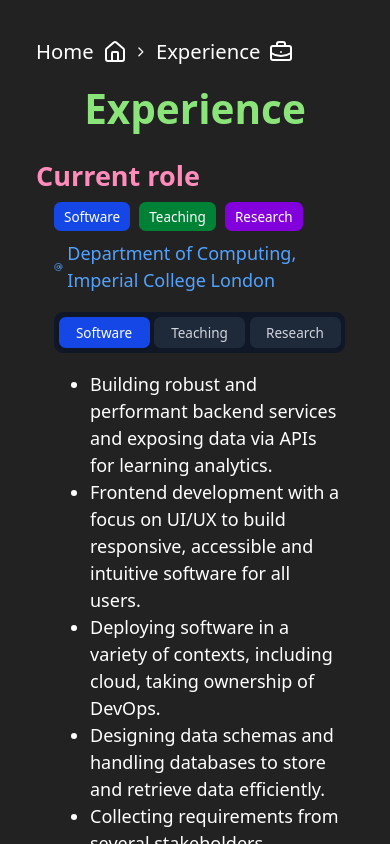
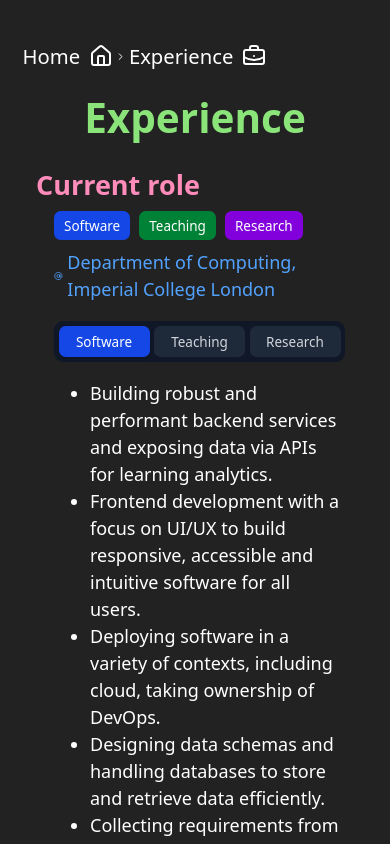
Before and after one commit to zaki-amin/zaki-amin.github.io, a Next.js app: page /experience in a window 390 px wide. Shown: the top 844 px of the page. Built offline with nearby package versions, Linux system fonts and the light colour scheme.

Commit message:
style: reduce breadcrumb size on mobile

```diff
--- a/src/myComponents/navigation/BreadcrumbWithIcon.tsx
+++ b/src/myComponents/navigation/BreadcrumbWithIcon.tsx
@@ -15,16 +15,16 @@ interface BreadcrumbWithIconProps {
 
 const BreadcrumbWithIcon: FC<BreadcrumbWithIconProps> = ({ icon }) => {
   return (
-    <Breadcrumb className='px-4 md:px-16'>
-      <BreadcrumbList>
+    <Breadcrumb className='px-1 py-1 md:px-8 md:py-3'>
+      <BreadcrumbList className="text-[10px] md:text-sm gap-0.5 md:gap-2">
         <BreadcrumbItem>
-          <BreadcrumbLink href='/'>
+          <BreadcrumbLink href='/' className="[&>svg]:w-3 [&>svg]:h-3 md:[&>svg]:w-5 md:[&>svg]:h-5">
             <HomeIcon />
           </BreadcrumbLink>
         </BreadcrumbItem>
-        <BreadcrumbSeparator />
+        <BreadcrumbSeparator className="[&>svg]:w-2.5 [&>svg]:h-2.5 md:[&>svg]:w-3.5 md:[&>svg]:h-3.5" />
         <BreadcrumbItem>
-          <BreadcrumbPage>{icon}</BreadcrumbPage>
+          <BreadcrumbPage className="whitespace-normal max-w-none">{icon}</BreadcrumbPage>
         </BreadcrumbItem>
       </BreadcrumbList>
     </Breadcrumb>
```
